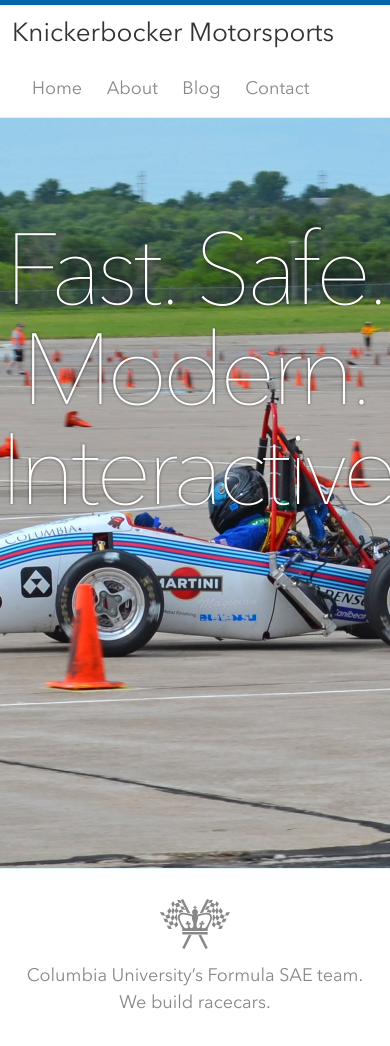
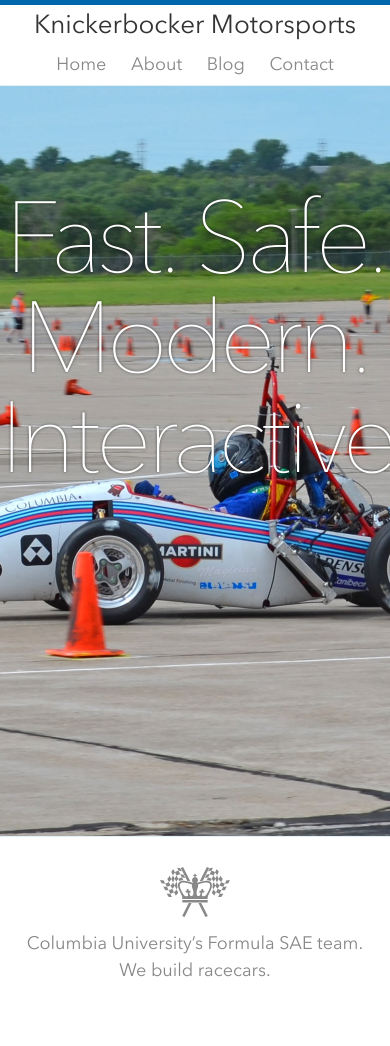
Before and after one commit to columbiafsae/website, a Jekyll site: the page built from index.html, in a window 390 px wide. Built offline with Jekyll 4.4.1, drawn with Linux system fonts in a browser that asks for light colours; after the commit the page ends 1014 px from its top, so only the background shows below that.

Commit message:
Improved mobile support for header and text size

```diff
--- a/_layouts/default.html
+++ b/_layouts/default.html
@@ -17,11 +17,9 @@
       <div class="wrap">
         <a class="site-title" href="{{ site.baseurl }}/">{{ site.title }}</a>
         <nav class="site-nav">
-          <div class="trigger">
-            {% for page in site.navlinks %}
-            <a class="page-link" href="{{ page.url | prepend: site.baseurl }}">{{ page.title }}</a>
-            {% endfor %}
-          </div>
+          {% for page in site.navlinks %}
+          <a class="page-link" href="{{ page.url | prepend: site.baseurl }}">{{ page.title }}</a>
+          {% endfor %}
         </nav>
 
       </div>
--- a/css/main.css
+++ b/css/main.css
@@ -45,7 +45,6 @@ a:hover
   margin: 0 auto;
   zoom: 1;
 }
-
 
 /* Styles */
 
@@ -241,18 +240,29 @@ ul.posts
 
 /* Media queries */
 
-@media screen and (max-width: 818px)
+@media screen and (max-width: 856px)
 {
-  .wrap { padding: 0 12px; }
-
-  .site-nav
+  body
   {
-    float: left;
+    text-size-adjust: none;
+    -moz-text-size-adjust: none;
+    -webkit-text-size-adjust: none;
+    -ms-text-size-adjust: none;
+  }
+  .wrap
+  {
+    padding: 0 20px;
   }
 
-  .site-nav
+  .site-title, .site-nav
   {
-    display: block;
+    line-height: 40px;
+    width: 100%;
+    text-align: center;
+  }
+  .site-nav a:first-child
+  {
+    margin-left: 0;
   }
 }
 
```
